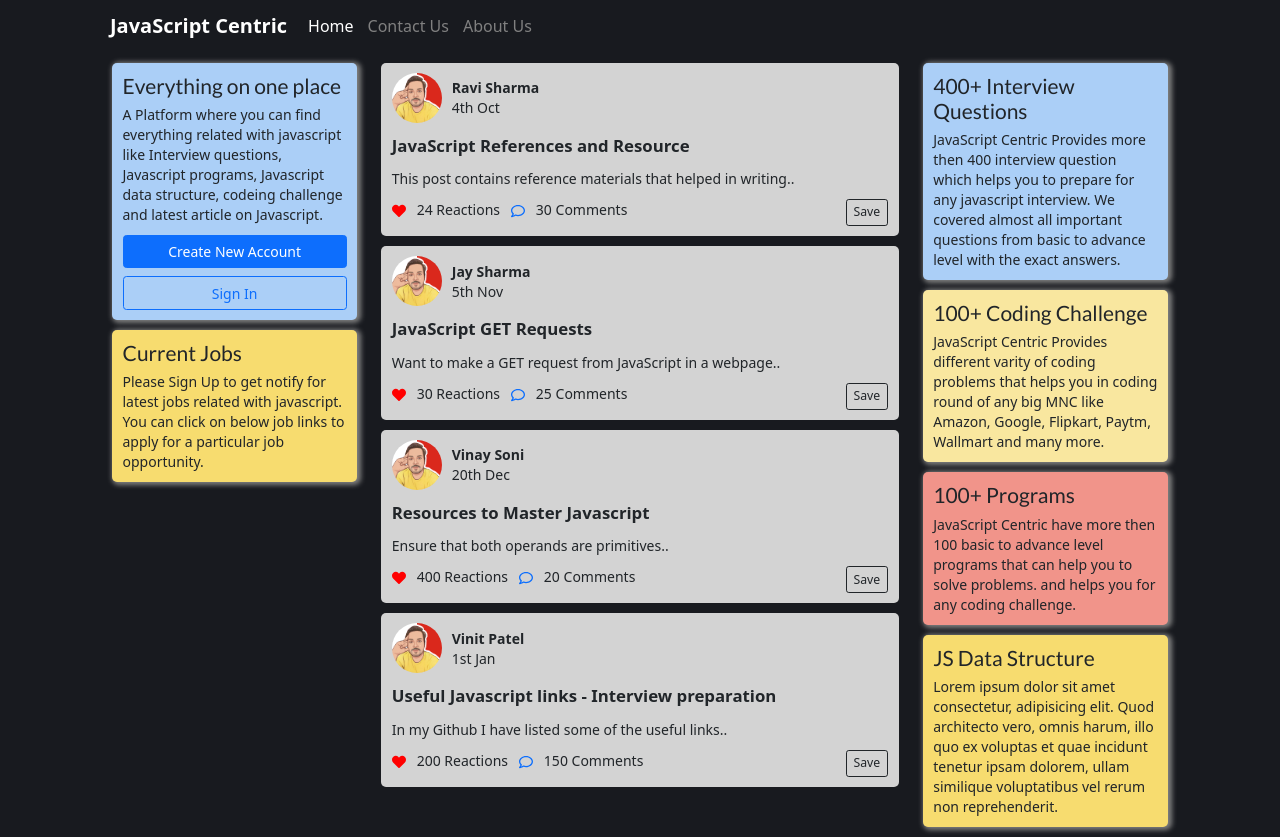
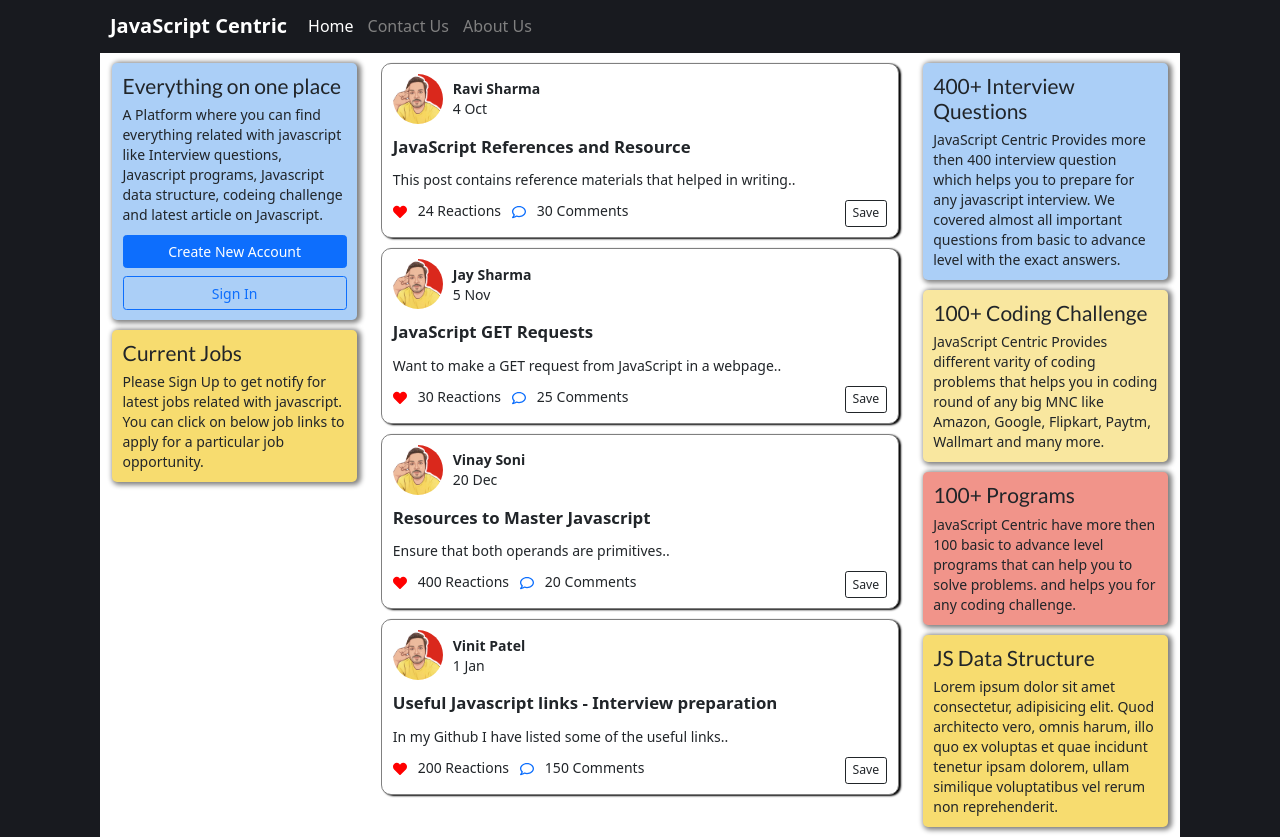
Before and after one commit to ravics09/javascriptcentricReactJS, a React (Create React App) app: page /home in a window 1280 px wide. Built offline with nearby package versions, Linux system fonts and the light colour scheme.

Commit message:
updated css style of different pages

```diff
--- a/src/pages/CodingChallenge/codingChallenge.module.css
+++ b/src/pages/CodingChallenge/codingChallenge.module.css
@@ -8,6 +8,7 @@
   background-color: #f9e79f;
   margin-right: 2px;
   margin-left: 2px;
+  margin-bottom: 10px;
   border-radius: 5px;
   border-width: 1px;
   box-shadow: 2px 1px 5px 2px gray !important;
--- a/src/pages/ContactUs/contactUs.module.css
+++ b/src/pages/ContactUs/contactUs.module.css
@@ -2,9 +2,7 @@
     background-color: #181A1F !important;
     color: white !important;
     padding-top: 10px ;
-    display: flex;
-    justify-content: center;
-    height: 600px;
+    height: auto;
     box-shadow: 5px 5px 20px 2px gray !important;
   }
   .contactUsForm{
@@ -14,12 +12,16 @@
     display: flex;
     justify-content: center;
     align-items: center;
+    border-radius: 10px;
+    border-width: 10px;
   }
   .contactInfo{
     background-color:#181A1F;
     color: white !important;
     height: 600px;
     padding-top: 50px;
+    border-radius: 10px;
+    border-width: 10px;
   }
   .contactForm {
     color: #fff;
--- a/src/pages/FullArticle/fullArticle.module.css
+++ b/src/pages/FullArticle/fullArticle.module.css
@@ -12,7 +12,7 @@
   margin-bottom: 10px;
 }
 .secondColumn {
-  background-color: lightgray !important;
+  background-color: white !important;
   margin-bottom: 10px;
   margin-left: 1px;
   margin-right: 1px;
--- a/src/pages/Home/home.jsx
+++ b/src/pages/Home/home.jsx
@@ -11,7 +11,7 @@ import { FaHeart, FaRegComment } from "react-icons/fa";
 const PostData = [
   {
     fullName: "Ravi Sharma",
-    date: "4th Oct",
+    date: "4 Oct",
     title: "JavaScript References and Resource",
     subtitle: "This post contains reference materials that helped in writing..",
     likes: 24,
@@ -19,7 +19,7 @@ const PostData = [
   },
   {
     fullName: "Jay Sharma",
-    date: "5th Nov",
+    date: "5 Nov",
     title: "JavaScript GET Requests",
     subtitle: "Want to make a GET request from JavaScript in a webpage..",
     likes: 30,
@@ -27,7 +27,7 @@ const PostData = [
   },
   {
     fullName: "Vinay Soni",
-    date: "20th Dec",
+    date: "20 Dec",
     title: "Resources to Master Javascript",
     subtitle: "Ensure that both operands are primitives..",
     likes: 400,
@@ -35,7 +35,7 @@ const PostData = [
   },
   {
     fullName: "Vinit Patel",
-    date: "1st Jan",
+    date: "1 Jan",
     title: "Useful Javascript links - Interview preparation",
     subtitle: "In my Github I have listed some of the useful links..",
     likes: 200,
@@ -67,11 +67,14 @@ const Home = () => {
     alert("This article posted by: " + item);
   };
 
+  const onSave = (index) => {
+    alert("You saved item with index value: " + index);
+  }
+
   const PostCard = ({ item, index }) => (
     <Row
       className={homeStyle.secondColumn}
-      onClick={() => openSelectedPost(item.fullName)}
-      style={{ cursor: "pointer" }}
+      style={{ borderColor:'yellow', border: "1px solid gray", borderRadius: 10 }}
       key={index}
     >
       <div className={homeStyle.cardHeader}>
@@ -82,7 +85,7 @@ const Home = () => {
         </div>
       </div>
       <div className={homeStyle.cardBody}>
-        <div className={homeStyle.cardTitle}>
+        <div className={homeStyle.cardTitle} style={{ cursor: "pointer"}} onClick={() => openSelectedPost(item.fullName)}>
           <b>
             <big>{item.title}</big>
           </b>
@@ -93,7 +96,7 @@ const Home = () => {
             <FaHeart color="red" /> &nbsp; {item.likes} Reactions &nbsp;{" "}
             <FaRegComment color="#0C6EFD" /> &nbsp; {item.comments} Comments
           </span>
-          <Button variant="outline-dark" size="sm">
+          <Button variant="outline-dark" size="sm" onClick={() => onSave(index)}>
             Save
           </Button>
         </div>
--- a/src/pages/Home/home.module.css
+++ b/src/pages/Home/home.module.css
@@ -1,5 +1,5 @@
 .container {
-  background-color: #181a1f !important;
+  background-color: white !important;
   padding-top: 10px;
   padding-left: 10px;
   padding-right: 10px;
@@ -23,14 +23,12 @@
   box-shadow: 2px 1px 5px 2px gray !important;
 }
 .secondColumn {
-  background-color: lightgray;
+  background-color: white;
   margin-bottom: 10px;
   margin-left: 1px;
   margin-right: 1px;
   padding-top: 10px;
-  border-radius: 5px;
-  border-width: 1px;
-  /* box-shadow: 2px 1px 5px 2px white !important;  */
+  box-shadow: 2px 1px 2px black !important;
 }
 .cardHeader{
   display: flex;
--- a/src/pages/InterviewQuestions/interviewQuestions.jsx
+++ b/src/pages/InterviewQuestions/interviewQuestions.jsx
@@ -54,7 +54,7 @@ const InterviewQuestions = () => {
               </b>
             </div>
           </Row>
-          <Row className={interviewQuestionsStyle.firstColumnRows}>
+          <Row className={interviewQuestionsStyle.firstColumnRows} style={{ border: "1px solid gray", borderRadius: 10 }}>
             <Col>
               <div
                 style={{
@@ -78,7 +78,7 @@ const InterviewQuestions = () => {
               </div>
             </Col>
           </Row>
-          <Row className={interviewQuestionsStyle.firstColumnRows}>
+          <Row className={interviewQuestionsStyle.firstColumnRows} style={{ border: "1px solid gray", borderRadius: 10 }}>
             <Col>
               <div
                 style={{
@@ -139,7 +139,7 @@ invite.apply(employee2, ['Hello', 'How are you?']); // Hello Jimmy Baily, How ar
               </div>
             </Col>
           </Row>
-          <Row className={interviewQuestionsStyle.firstColumnRows}>
+          <Row className={interviewQuestionsStyle.firstColumnRows} style={{ border: "1px solid gray", borderRadius: 10 }}>
             <Col>
               <div
                 style={{
--- a/src/pages/InterviewQuestions/interviewQuestions.module.css
+++ b/src/pages/InterviewQuestions/interviewQuestions.module.css
@@ -8,6 +8,7 @@
   background-color: #abcff7;
   margin-right: 2px;
   margin-left: 2px;
+  margin-bottom: 10px;
   border-radius: 5px;
   border-width: 1px;
   box-shadow: 2px 1px 5px 2px gray !important;
--- a/src/pages/Programs/programs.jsx
+++ b/src/pages/Programs/programs.jsx
@@ -55,7 +55,7 @@ const JavaScriptPrograms = () => {
               </div>
             </Col>
           </Row>
-          <Row className={programsStyle.firstColumnRows}>
+          <Row className={programsStyle.firstColumnRows} style={{ border: "1px solid gray", borderRadius: 10 }}>
             <Col>
               <div
                 style={{
@@ -96,7 +96,7 @@ const JavaScriptPrograms = () => {
               </div>
             </Col>
           </Row>
-          <Row className={programsStyle.firstColumnRows}>
+          <Row className={programsStyle.firstColumnRows} style={{ border: "1px solid gray", borderRadius: 10 }}>
             <Col>
               <div
                 style={{
@@ -113,7 +113,7 @@ const JavaScriptPrograms = () => {
               </div>
             </Col>
           </Row>
-          <Row className={programsStyle.firstColumnRows}>
+          <Row className={programsStyle.firstColumnRows} style={{ border: "1px solid gray", borderRadius: 10 }}>
             <Col>
               <div
                 style={{
--- a/src/pages/Programs/programs.module.css
+++ b/src/pages/Programs/programs.module.css
@@ -8,6 +8,7 @@
   background-color: #f1948a;
   margin-right: 2px;
   margin-left: 2px;
+  margin-bottom: 10px;
   border-radius: 5px;
   border-width: 1px;
   box-shadow: 2px 1px 5px 2px gray !important;
```
